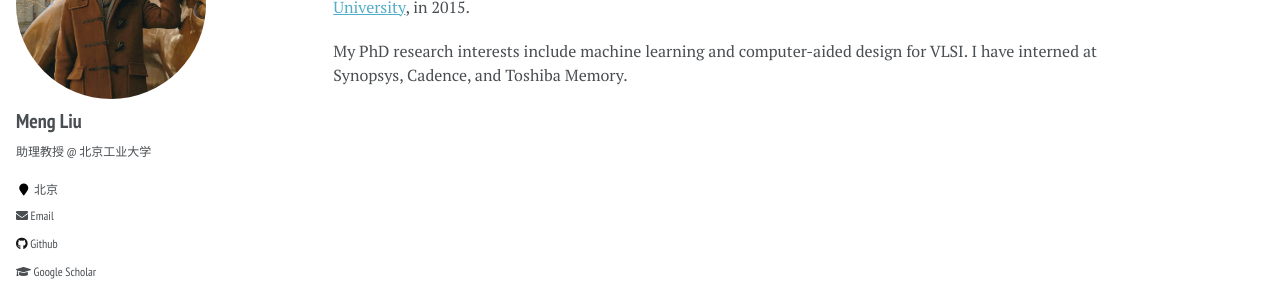
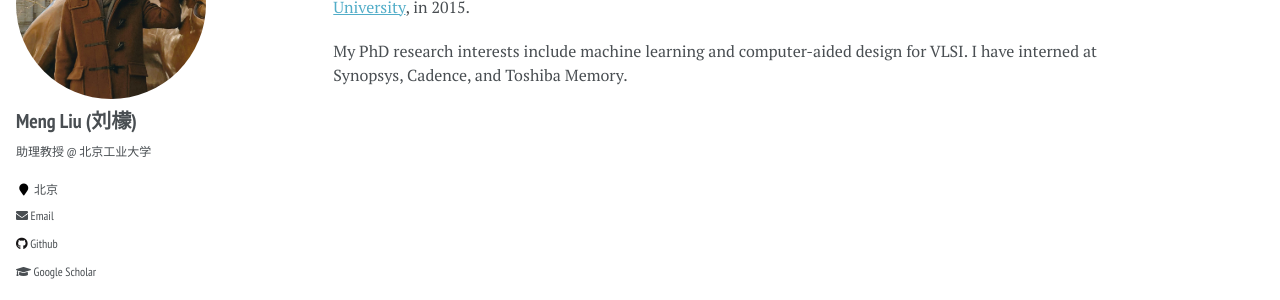
Before and after one commit to liumengbjut/liumengbjut.github.io, a Jekyll site: the page built from _pages/about.md, in a window 1280 px wide. Shown: the part 196-496 px from the top of the page. Built offline with Jekyll 4.4.1, drawn with Linux system fonts in a browser that asks for light colours.

Commit message:
Update _config.yml

```diff
--- a/_config.yml
+++ b/_config.yml
@@ -80,7 +80,7 @@ analytics:
 
 # Site Author
 author:
-  name             : "Meng Liu"
+  name             : "Meng Liu (刘檬)"
   avatar           : "profile-crop.jpg"
   bio              : "助理教授 @ 北京工业大学"
   location         : "北京"
```
